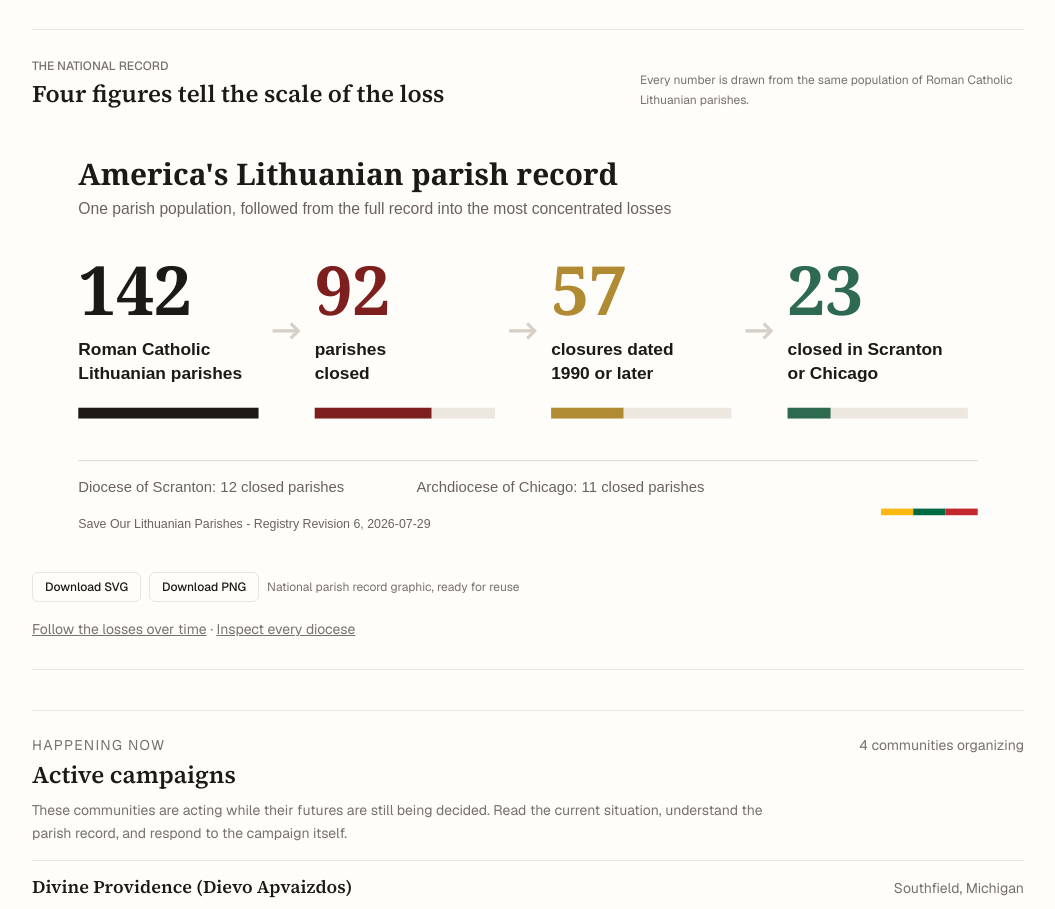
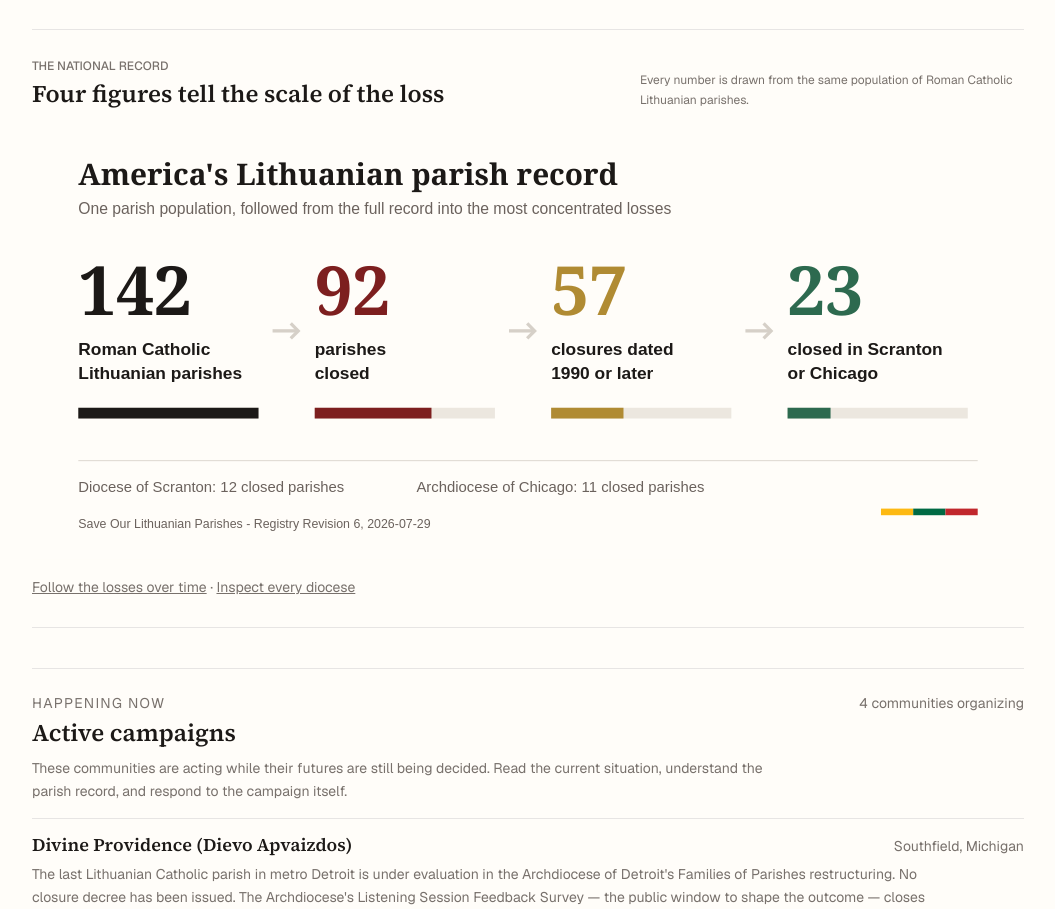
Before and after one commit to LietuvaAI/save-our-lithuanian-parishes, a Next.js app: page / in a window 1280 px wide. Shown: the part 1080-1989 px from the top of the page, without its empty margins (112-1167 px from the left). Built offline with nearby package versions, Linux system fonts and the light colour scheme.

Commit message:
Remove graphic download controls

```diff
--- a/components/ExportableSvg.tsx
+++ b/components/ExportableSvg.tsx
@@ -1,6 +1,4 @@
-"use client";
-
-import { useRef, useState, type ReactNode } from "react";
+import type { ReactNode } from "react";
 
 type ExportableSvgProps = {
   children: ReactNode;
@@ -8,108 +6,6 @@ type ExportableSvgProps = {
   label: string;
 };
 
-function downloadBlob(blob: Blob, filename: string) {
-  const url = URL.createObjectURL(blob);
-  const link = document.createElement("a");
-  link.href = url;
-  link.download = filename;
-  document.body.appendChild(link);
-  link.click();
-  link.remove();
-  window.setTimeout(() => URL.revokeObjectURL(url), 1_000);
+export default function ExportableSvg({ children }: ExportableSvgProps) {
+  return <div className="overflow-hidden">{children}</div>;
 }
-
-export default function ExportableSvg({
-  children,
-  filename,
-  label,
-}: ExportableSvgProps) {
-  const graphicRef = useRef<HTMLDivElement>(null);
-  const [status, setStatus] = useState("");
-
-  function serializedSvg() {
-    const source = graphicRef.current?.querySelector("svg");
-    if (!source) return null;
-    const clone = source.cloneNode(true) as SVGSVGElement;
-    const viewBox = clone.viewBox.baseVal;
-    clone.setAttribute("xmlns", "http://www.w3.org/2000/svg");
-    clone.setAttribute("width", String(viewBox.width));
-    clone.setAttribute("height", String(viewBox.height));
-    return {
-      source: new XMLSerializer().serializeToString(clone),
-      width: viewBox.width,
-      height: viewBox.height,
-    };
-  }
-
-  function downloadSvg() {
-    const serialized = serializedSvg();
-    if (!serialized) return;
-    downloadBlob(
-      new Blob([serialized.source], {
-        type: "image/svg+xml;charset=utf-8",
-      }),
-      `${filename}.svg`,
-    );
-    setStatus("SVG downloaded");
-  }
-
-  function downloadPng() {
-    const serialized = serializedSvg();
-    if (!serialized) return;
-
-    const svgBlob = new Blob([serialized.source], {
-      type: "image/svg+xml;charset=utf-8",
-    });
-    const url = URL.createObjectURL(svgBlob);
-    const image = new Image();
-
-    image.onload = () => {
-      const scale = 2;
-      const canvas = document.createElement("canvas");
-      canvas.width = serialized.width * scale;
-      canvas.height = serialized.height * scale;
-      const context = canvas.getContext("2d");
-      if (!context) {
-        URL.revokeObjectURL(url);
-        return;
-      }
-      context.scale(scale, scale);
-      context.drawImage(image, 0, 0, serialized.width, serialized.height);
-      canvas.toBlob((blob) => {
-        URL.revokeObjectURL(url);
-        if (!blob) return;
-        downloadBlob(blob, `${filename}.png`);
-        setStatus("PNG downloaded");
-      }, "image/png");
-    };
-    image.src = url;
-  }
-
-  return (
-    <div>
-      <div ref={graphicRef} className="overflow-hidden">
-        {children}
-      </div>
-      <div className="mt-3 flex flex-wrap items-center gap-2">
-        <button
-          type="button"
-          onClick={downloadSvg}
-          className="rounded-md border border-rule bg-background px-3 py-1.5 text-xs font-medium hover:border-foreground"
-        >
-          Download SVG
-        </button>
-        <button
-          type="button"
-          onClick={downloadPng}
-          className="rounded-md border border-rule bg-background px-3 py-1.5 text-xs font-medium hover:border-foreground"
-        >
-          Download PNG
-        </button>
-        <span className="text-xs text-muted" aria-live="polite">
-          {status || `${label}, ready for reuse`}
-        </span>
-      </div>
-    </div>
-  );
-}
```
